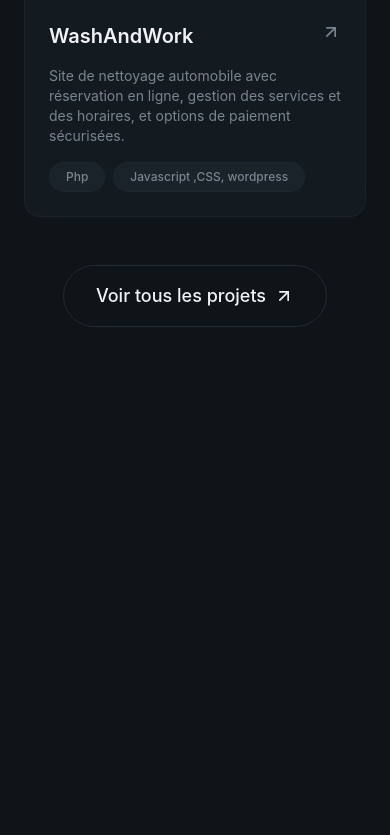
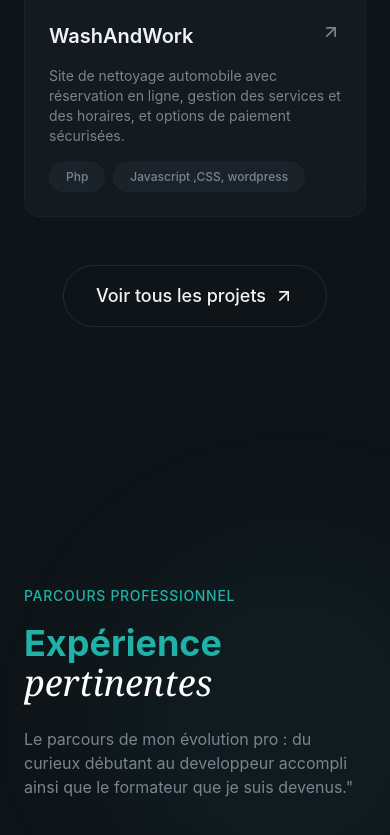
Before and after one commit to devJeremie/Tuto-Portfolio, a React (Vite) app: page / in a window 390 px wide. Shown: the part 6635-7470 px from the top of the page. Before the commit the page ends 7090 px from the top, so only its background shows below. Built offline with nearby package versions, Linux system fonts and the light colour scheme.

Commit message:
Maj-Experience

```diff
--- a/src/sections/Experience.jsx
+++ b/src/sections/Experience.jsx
@@ -1,3 +1,75 @@
+const experiences = [
+  {
+    period: "2024 - Aujourd'hui",
+    role: "Developpeur fullstack, formateur",
+    company: "AFPA Bègles",
+    description:
+      "Chargé de réaliser des applications mobiles pour les journeés portes ouvertes, ainsi que pour la partie restauration.",
+    technologies: [
+      "Php",
+      "Symfony",
+      "React",
+      "React Native",
+      "Typescript",
+      "Javascript",
+      "IA",
+    ],
+    current: true,
+  },
+  {
+    period: "2022 - Fin 2023",
+    role: "Developpeur fullstack, formateur",
+    company: "Nouvea Formation",
+    description:
+      "Chargé de réaliser des applications web et mobiles pour les futur apprenants, ainsi que pour le coworking.",
+    technologies: ["Php", "Symfony", "React", "Typescript", "Javascript", "IA"],
+    current: true,
+  },
+  {
+    period: "2020 - Fin 2022",
+    role: "Developpeur fullstack",
+    company: "ClimbKode",
+    description:
+      "Chargé de réaliser des applications web pour différents clients, des e-boutique ou même des sites vitrines.",
+    technologies: ["Php", "Symfony", "React", "React Native", "Typescript", "Javascript", "IA"],
+    current: true,
+  },
+];
+
+
 export const Experience = () => {
-    return <section></section>;
+    return (
+      <section id="experience" className="py-32 relative overflow-Hidden">
+        <div
+          className="absolute top-1/2 left-1/4 w-96 h-96 bg-primary/5 rounded-full
+                            blur-3xl -translate-y-1/2"
+        />
+        <div className="container mx-auto px-6 relative z-10">
+          {/* Section Header */}
+          <div className="max-w-3xl mb-16">
+            <span
+              className="text-secondary-foreground text-sm font-medium tracking-wider
+                                        uppercase animate-fade-in"
+            >
+              Parcours professionnel
+            </span>
+            <h2
+              className="text-4xl md:text-5xl font-bold mt-4 mb-6 animate-fade-in animation-delay-100
+                                     text-secondary-foreground"
+            >
+              Expérience{" "}
+              <span className="font-serif italic font-normal text-white">
+                {" "}
+                pertinentes
+              </span>
+            </h2>
+            <p className="text-muted-foreground animate-fade-in animation-delay-200">
+              Le parcours de mon évolution pro : du curieux débutant au developpeur
+              accompli ainsi que le formateur que je suis devenus."
+            </p>
+          </div>
+          { /*Timeline */}
+        </div>
+      </section>
+    );
 }
```
